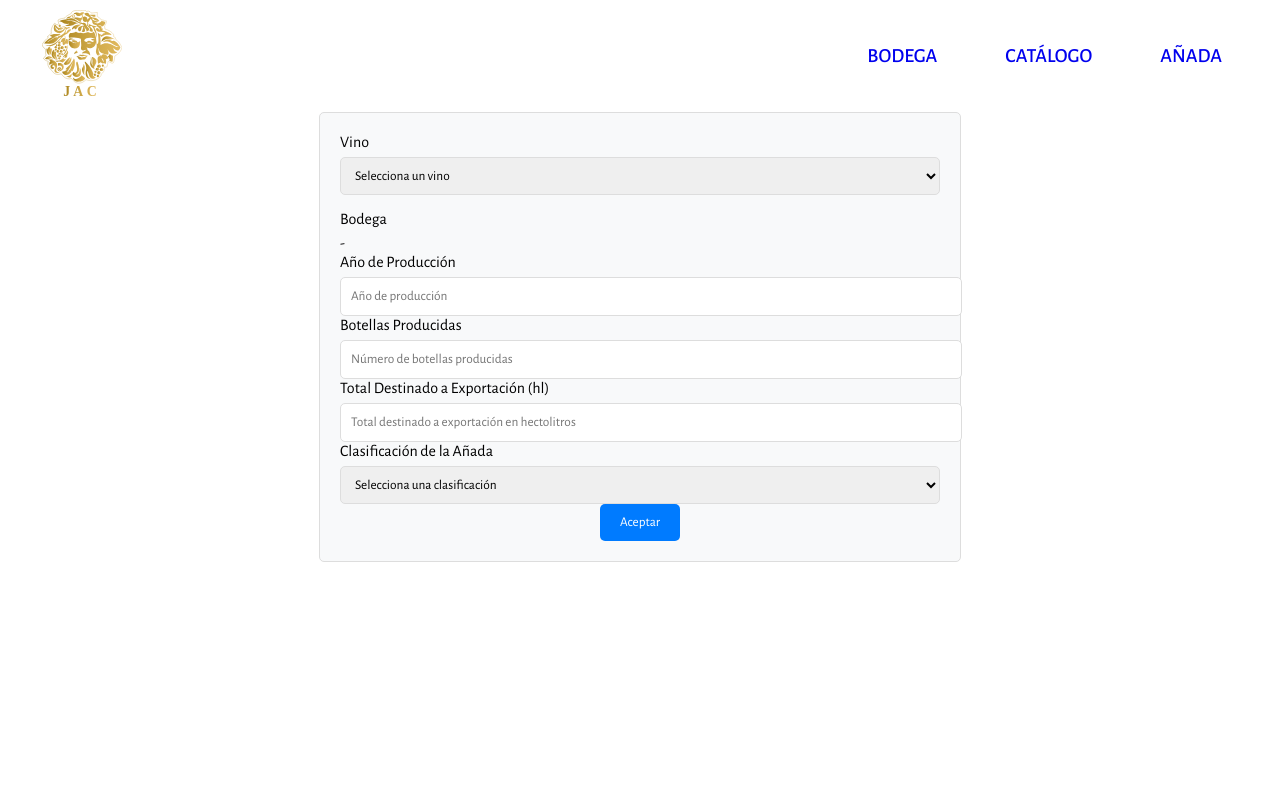
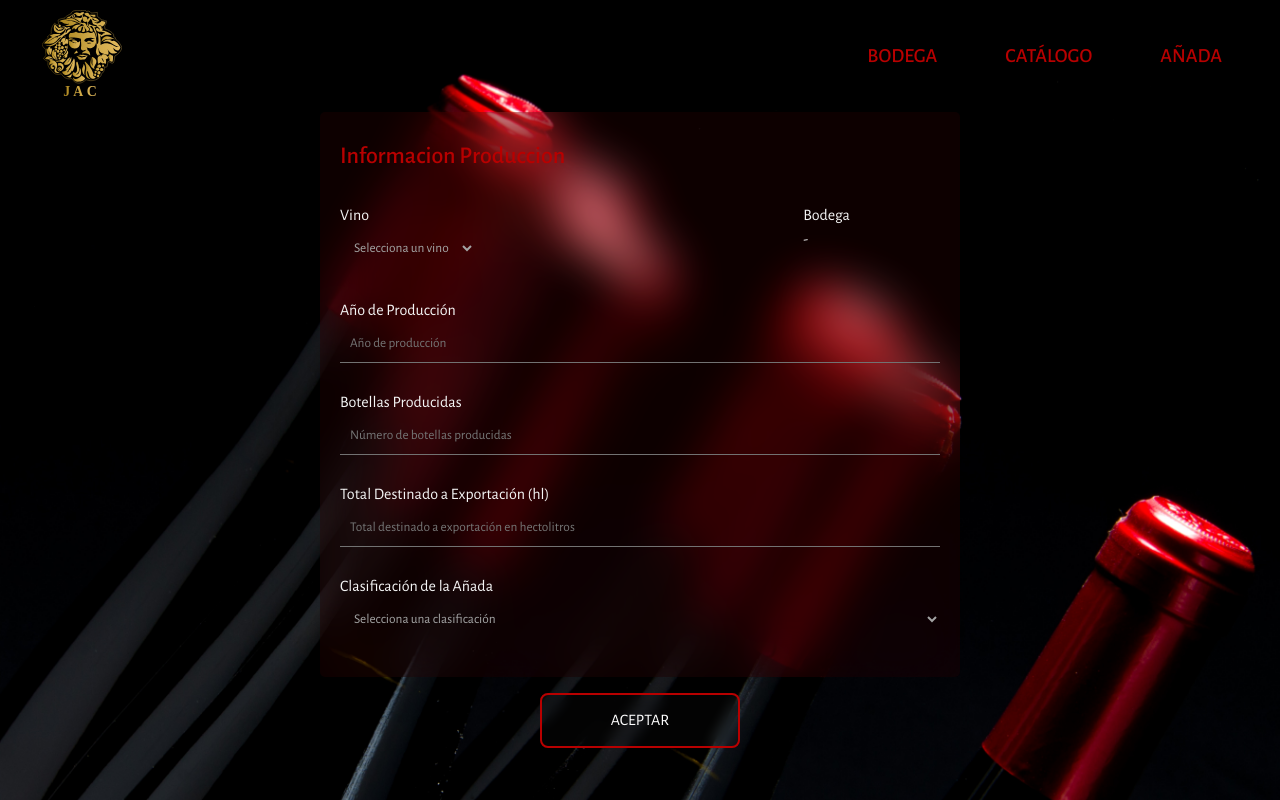
Before and after one commit to ACKRONNE/los_vinos, a Flask app: page /add_anada in a window 1280 px wide. Run offline with Flask 3, Linux system fonts and the light colour scheme; data that the repository does not hold is empty.

Commit message:
styles added

```diff
--- a/static/css/anada.css
+++ b/static/css/anada.css
@@ -1,11 +1,34 @@
-.form-control {
+body {
+    background-image: url('../img/anadaBackground.jpg');
+    background-size: cover;
+    outline: none;
+    color: whitesmoke;
+}
+
+.nav-item {
+    color: #b80000;
+}
+
+.top-label {
+    font-weight: 500;
+    color: #b80000;
+    padding-top: 10px;
+    padding-bottom: 30px;
+    font-size: 1.5rem;
+}
+
+.anada-info {
     width: 100%;
     max-width: 600px;
     margin: 0 auto;
     padding: 20px;
-    background-color: #f8f9fa;
-    border: 1px solid #ddd;
+    background: rgba(128, 0, 0, 0.1);
+    backdrop-filter: blur(25px);
     border-radius: 5px;
+}
+
+.nombre-bod {
+    margin-right: 90px;
 }
 
 .form-control .form-group {
@@ -17,23 +40,71 @@
     margin-bottom: 5px;
 }
 
+.form-control select:focus {
+    outline: none;
+}
+
 .form-control select,
 .form-control input {
+    margin-bottom: 30px;
     width: 100%;
     padding: 10px;
-    border: 1px solid #ddd;
-    border-radius: 5px;
+    border-style: none;
+    box-sizing: border-box;
+    font-weight: 300;
+    color: white;
+    background: rgba(128, 0, 0, 0);
+    border-bottom: 1px solid #727272;
 }
 
-.button-container {
-    text-align: center;
+.form-row {
+    display: flex;
+    justify-content: space-between;
 }
 
-.submit-btn {
-    padding: 10px 20px;
-    background-color: #007bff;
-    color: #fff;
-    border: none;
-    border-radius: 5px;
-    cursor: pointer;
+.form-control select {
+    width: 100%;
+    padding: 10px;
+    border-bottom: 1px solid #b80000;
+    border-radius: 4px;
+    border-style: none;
+    box-sizing: border-box;
+    background: rgba(0, 61, 128, 0);
+    margin-bottom: 20px;
+    color: #a4a4a4;
+    font-family: 'Alegreya Sans', sans-serif;
 }
+
+select:focus {
+    outline: none;
+}
+
+option {
+    color: black;
+}
+
+/* Boton de guardar */
+.button-container {
+    display: flex;
+    justify-content: center;
+    align-items: center
+  }
+
+  .button-container button {
+      text-transform: uppercase;
+      width: 100%;
+      max-width: 200px;
+      padding: 1rem 1rem;
+      border: none;
+      font-size: 1rem;
+      cursor: pointer;
+      color: white;
+
+      border: #b80000 2px solid;
+
+      border-radius: 8px;
+      background: rgba(159, 159, 159, 0.02);
+      backdrop-filter: blur(7px);
+      margin: 1rem 0;
+  }
+  /* // */
--- a/static/css/bodega.css
+++ b/static/css/bodega.css
@@ -59,7 +59,7 @@ textarea {
     width: 100%;
     max-width: 75%; /* Asegura que el input no se salga del contenedor */
     padding: 0.5rem;
-    border-bottom: 1px solid #DFD3BD;
+    border-bottom: 1px solid #727272;
     font-size: 1rem;
     color: #DFD3BD;
     background-color: rgba(0, 0, 0, 0);
@@ -129,6 +129,10 @@ input[type="date"]::-webkit-calendar-picker-indicator {
     background-color: rgba(0, 0, 0, 0);
 }
 
+select:focus {
+    outline: none;
+}
+
 select#bod-nombrePai option,
 select#bod-nombreReg option {
     border-radius: 20px;
--- a/templates/anada.html
+++ b/templates/anada.html
@@ -27,13 +27,13 @@
 </div>
 </nav>
 
-<!-- FIXME: Arreglar los atributos que son opcionales -->
 
 <!-- Action form -->
 <form action="{{ url_for('anada.addAnada') }}" method="POST" class="form-control">
 
     <div class="anada-info">
-
+        <label class="top-label">Informacion Produccion</label>
+        <div class="form-row">
             <div class="form-group">
                 <label>Vino</label>
                 <select id="ana-id-vino" name="ana-id-vino">
@@ -47,6 +47,7 @@
             <div class="nombre-bod">
                 <label for="ana-ano-produccion">Bodega</label>
                 <div id="bodega-name">{{ bodega_name }}</div>
+            </div>
         </div>
 
         <label for="ana-ano-produccion">Año de Producción</label>
```
Also changed, not shown: static/css/catalogo.css (+46 -5 lines), templates/catalogo.html (+16 -7 lines), static/img/LogoBlue.svg (added), static/img/anadaBackground.jpg (added). Lines whose indentation alone changed are shown as unchanged.
